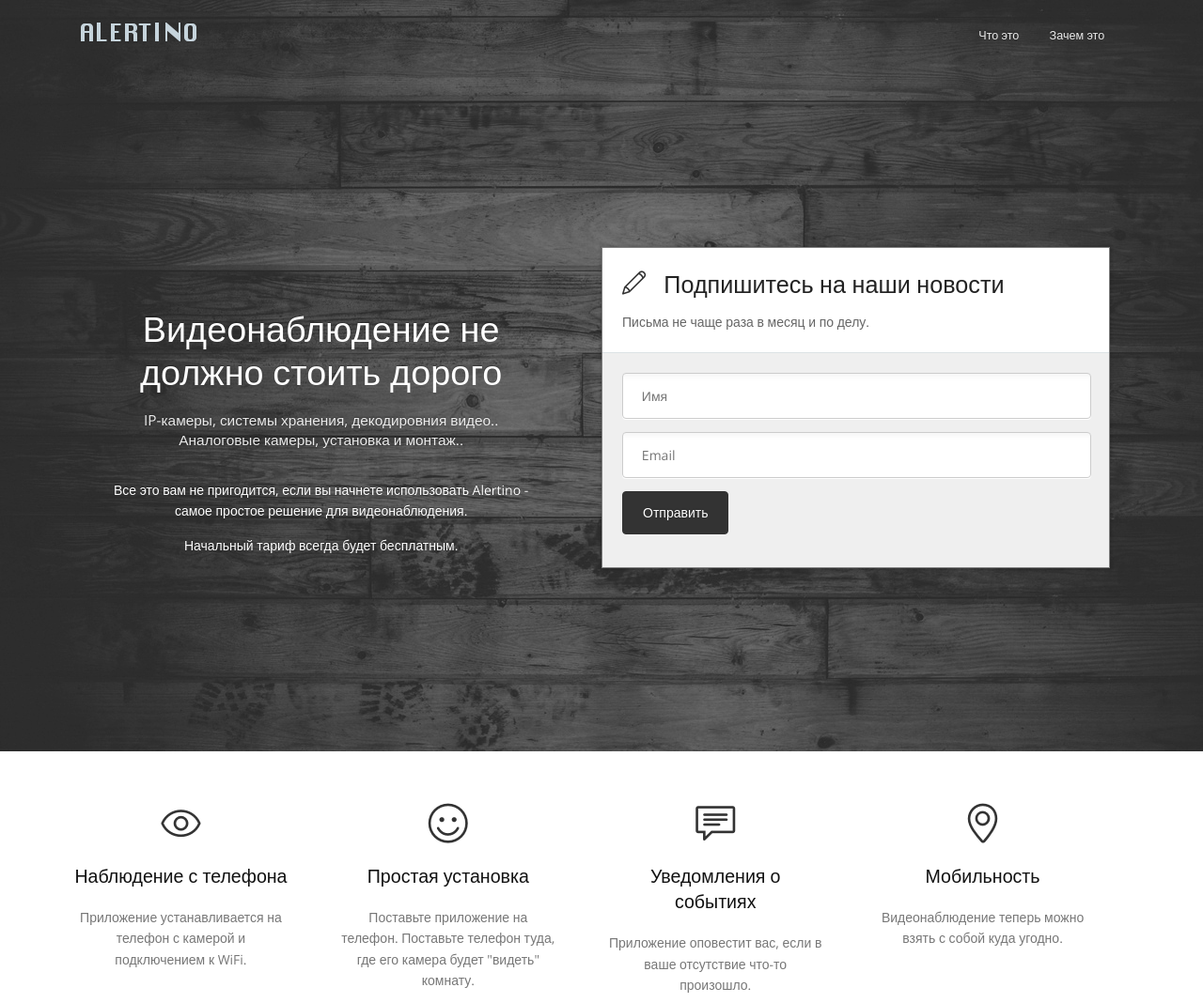
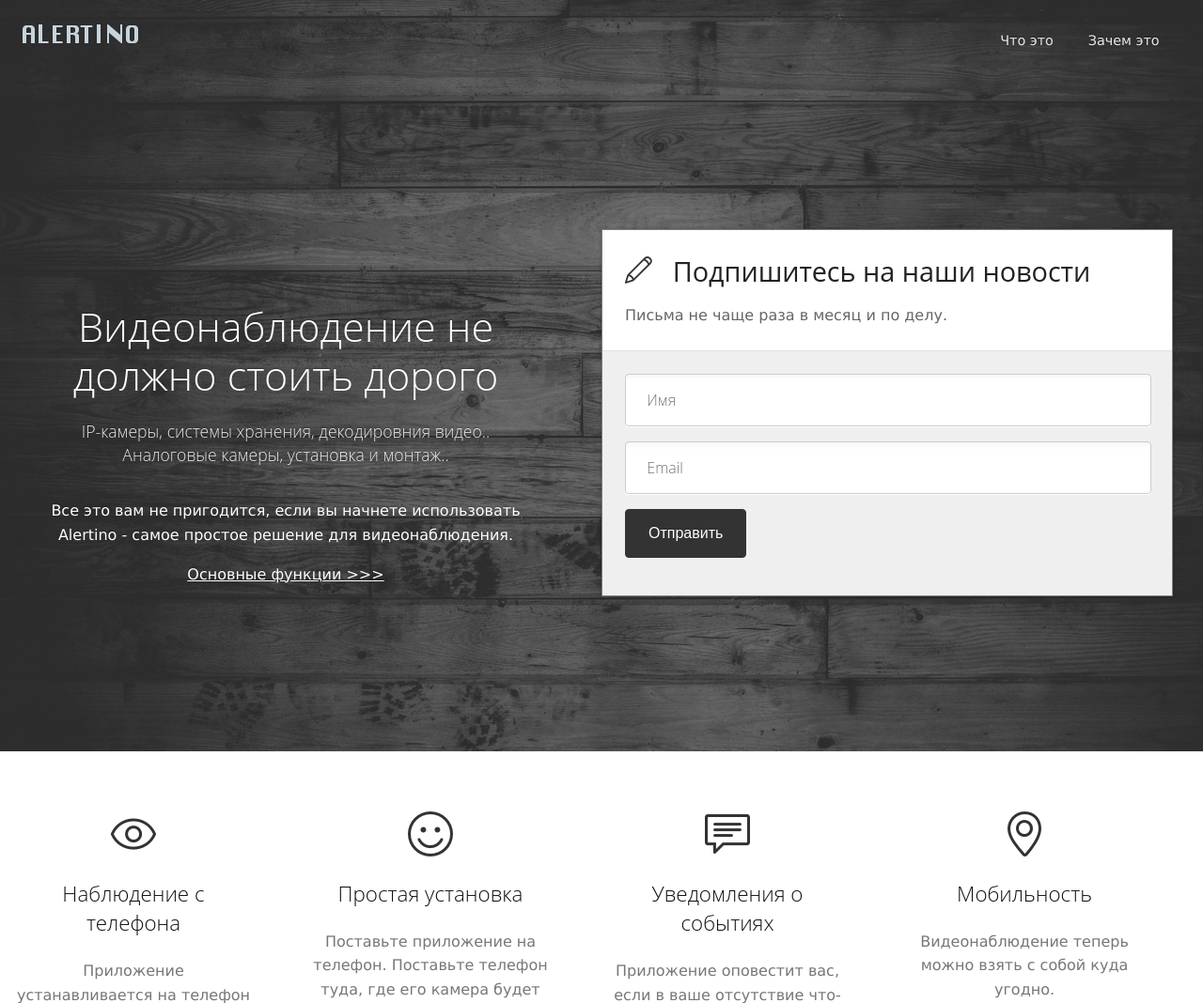
Before and after one commit to kiote/alertino, a PHP site: page / in a window 1280 px wide. Shown: the top 1068 px of the page at 94% size. Run offline with PHP 8.4, Linux system fonts and the light colour scheme.

Commit message:
small font changes, new link added

```diff
--- a/css/style.css
+++ b/css/style.css
@@ -9,11 +9,11 @@
 	body {
 		height:100%;
 		color: #777;
-		font-family: 'Open Sans', sans-serif;
+		font-family: Verdana,sans-serif;
 		font-weight: 300;
 		padding:0;
 		margin:0;
-		font-size:14px;
+		font-size:16px;
 		line-height:1.6em
 	}
 
@@ -47,6 +47,10 @@
 		color: #333;
 	}
 
+	a.functions {
+		color: white;
+	}
+
 	a.btn, a.btn:visited {
 		width:100%;
 		border: 0;
@@ -67,10 +71,6 @@
  		background-image: -moz-linear-gradient(top, #4bb2ec, #168cce);
  		background-image: -ms-linear-gradient(top, #4bb2ec, #168cce);
  		background-image: -o-linear-gradient(top, #4bb2ec, #168cce);
-	}
-
-	a.btn:hover {
-		background:#168cce;
 	}
 
 	a.btn-secondary {
--- a/index.html
+++ b/index.html
@@ -9,8 +9,7 @@
 	<link href="css/colors/style-color.css" rel="stylesheet"/>
 	<link rel="stylesheet" href="css/contact.css">
 	<link rel="stylesheet" href="css/simple-line-icons.css">
-	<link href='http://fonts.googleapis.com/css?family=Open+Sans:300italic,400italic,600italic,700italic,400,300,600,700' rel='stylesheet' type='text/css'>
-</head>
+	</head>
 <body>
 
 <div id="wrapper">
@@ -45,7 +44,7 @@
 						<h2>IP-камеры, системы хранения, декодировния видео.. Аналоговые камеры, установка и монтаж..</h2>
 						<p>Все это вам не пригодится, если вы начнете использовать Alertino -
 							 самое простое решение для видеонаблюдения.</p>
-						<p>Начальный тариф всегда будет бесплатным.</p>
+						<p><a href="#what" class="functions">Основные функции >>></a></p>
 					</div>
 				</div>
 	  	</div>
```
